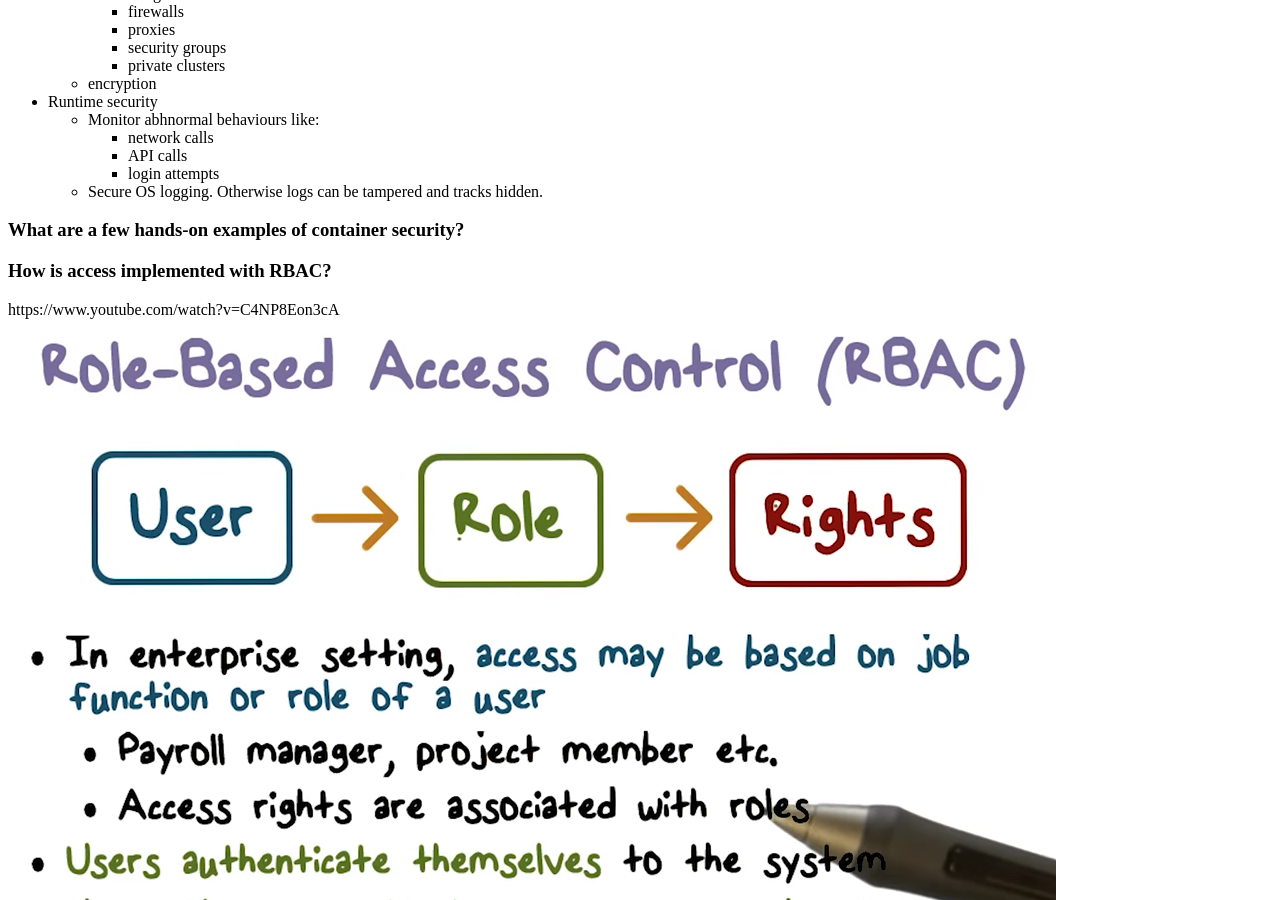
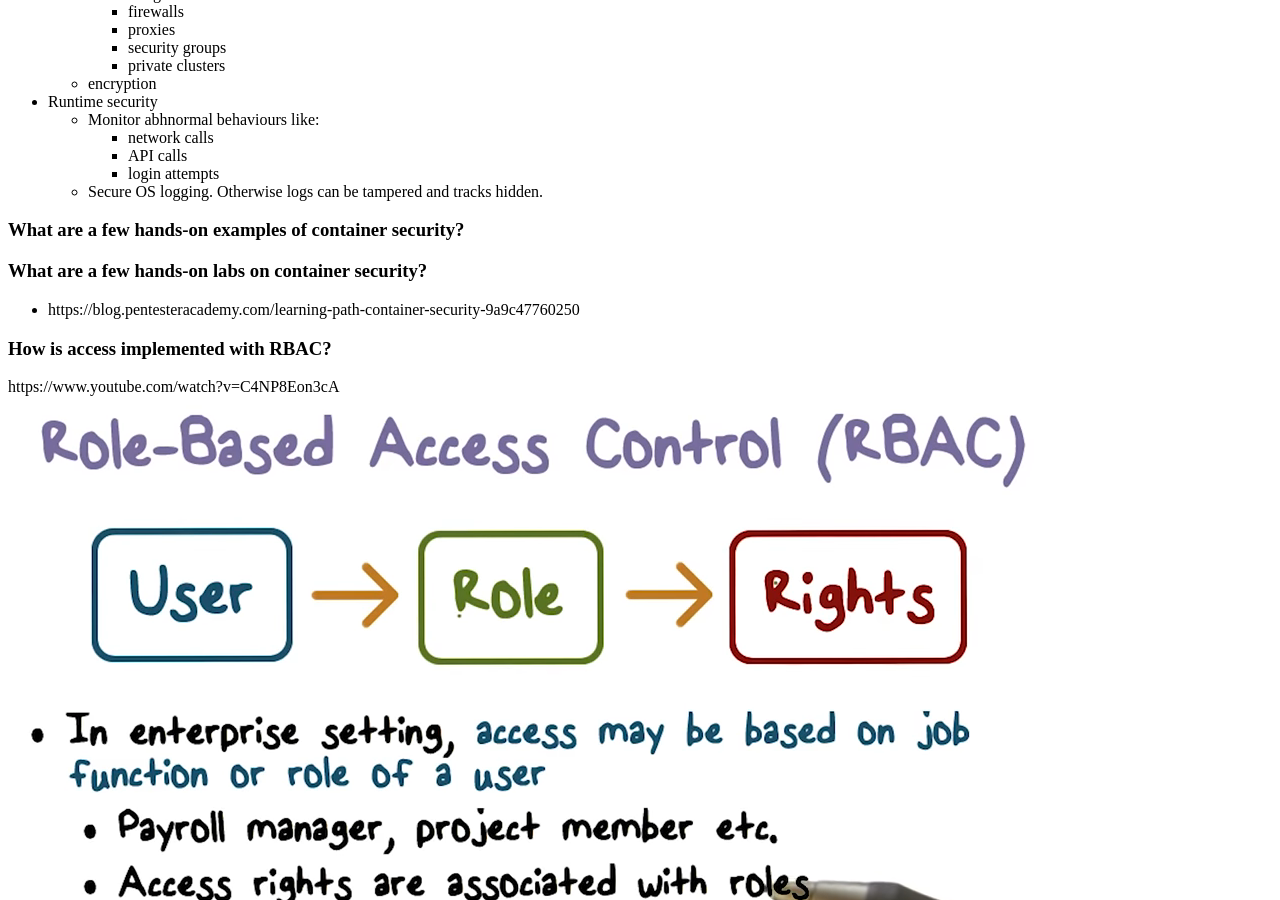
Before and after one commit to ricardoptcosta/ricardoptcosta.github.io, a Jekyll site: the page built from _posts/2021-04-03-container-security.md, in a window 1280 px wide and 900 px high, scrolled down 805 px. Built offline with Jekyll 4.4.1, drawn with Linux system fonts in a browser that asks for light colours.

Commit message:
added some info regarding types of security

```diff
--- a/_posts/2021-04-03-container-security.md
+++ b/_posts/2021-04-03-container-security.md
@@ -50,6 +50,10 @@ completedness: early days
     - Secure OS logging. Otherwise logs can be tampered and tracks hidden.
 
 ### What are a few hands-on examples of container security?
+
+### What are a few hands-on labs on container security?
+- https://blog.pentesteracademy.com/learning-path-container-security-9a9c47760250
+
 
 ### How is access implemented with RBAC?
 
```
